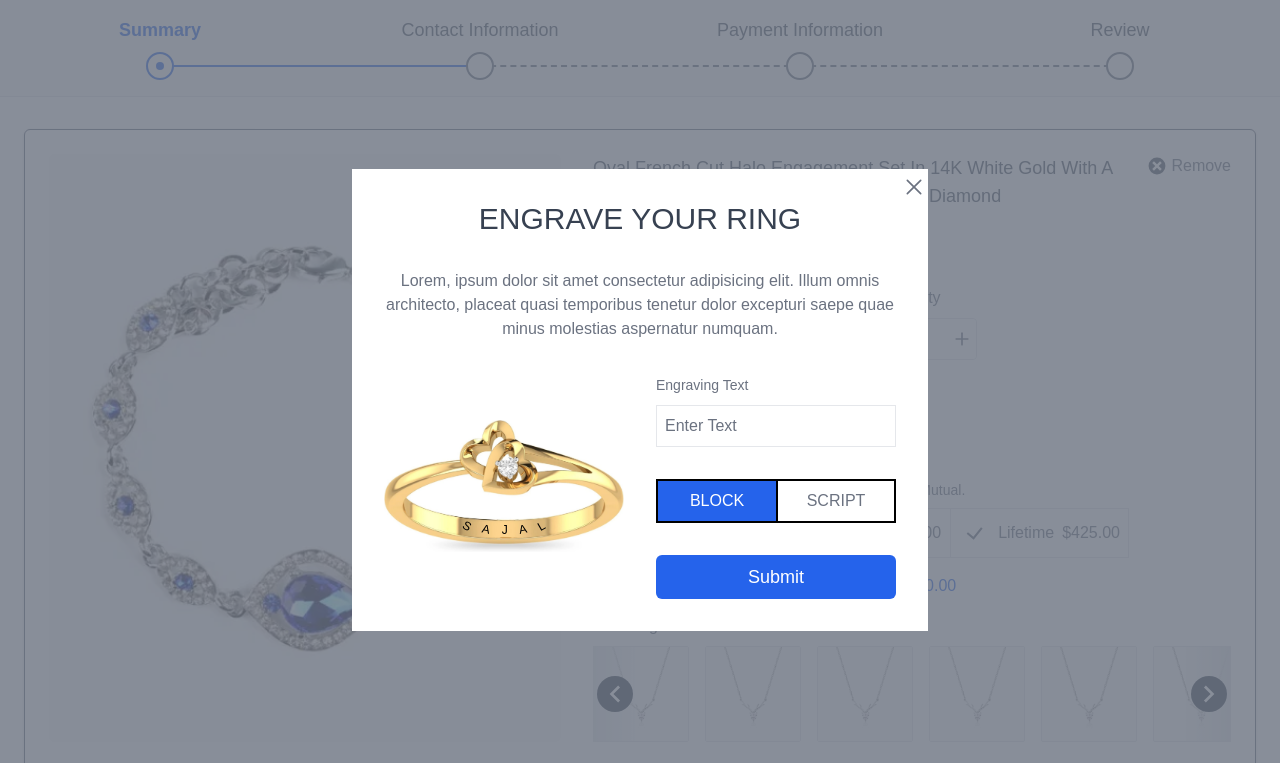
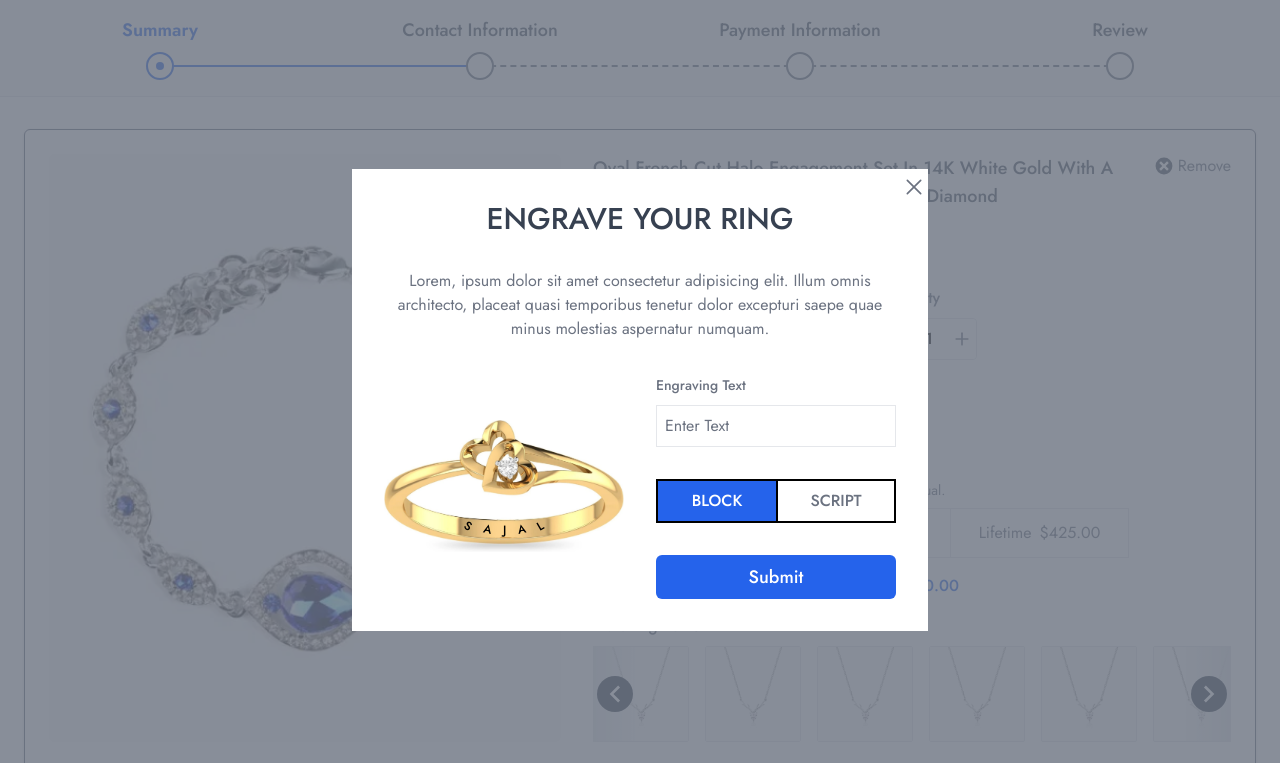
Before and after one commit to Sajal-Khawas8/UCodeSoft_HTML_CSS_Test, a website: page index.html in a window 1280 px wide. Shown: the top 763 px of the page. Drawn offline with Linux system fonts and the light colour scheme.

Commit message:
Replaced css file build.css with output.css

```diff
--- a/index.html
+++ b/index.html
@@ -8,7 +8,7 @@
     <meta name="keywords" content="E-commerce, Checkout Page, HTML, CSS">
     <meta name="author" content="Sajal">
     <link rel="icon" href="./images/pendant.webp" type="image/x-icon">
-    <link rel="stylesheet" href="./css/build.css">
+    <link rel="stylesheet" href="./css/output.css">
     <title>E-Commerce</title>
 </head>
 
```
